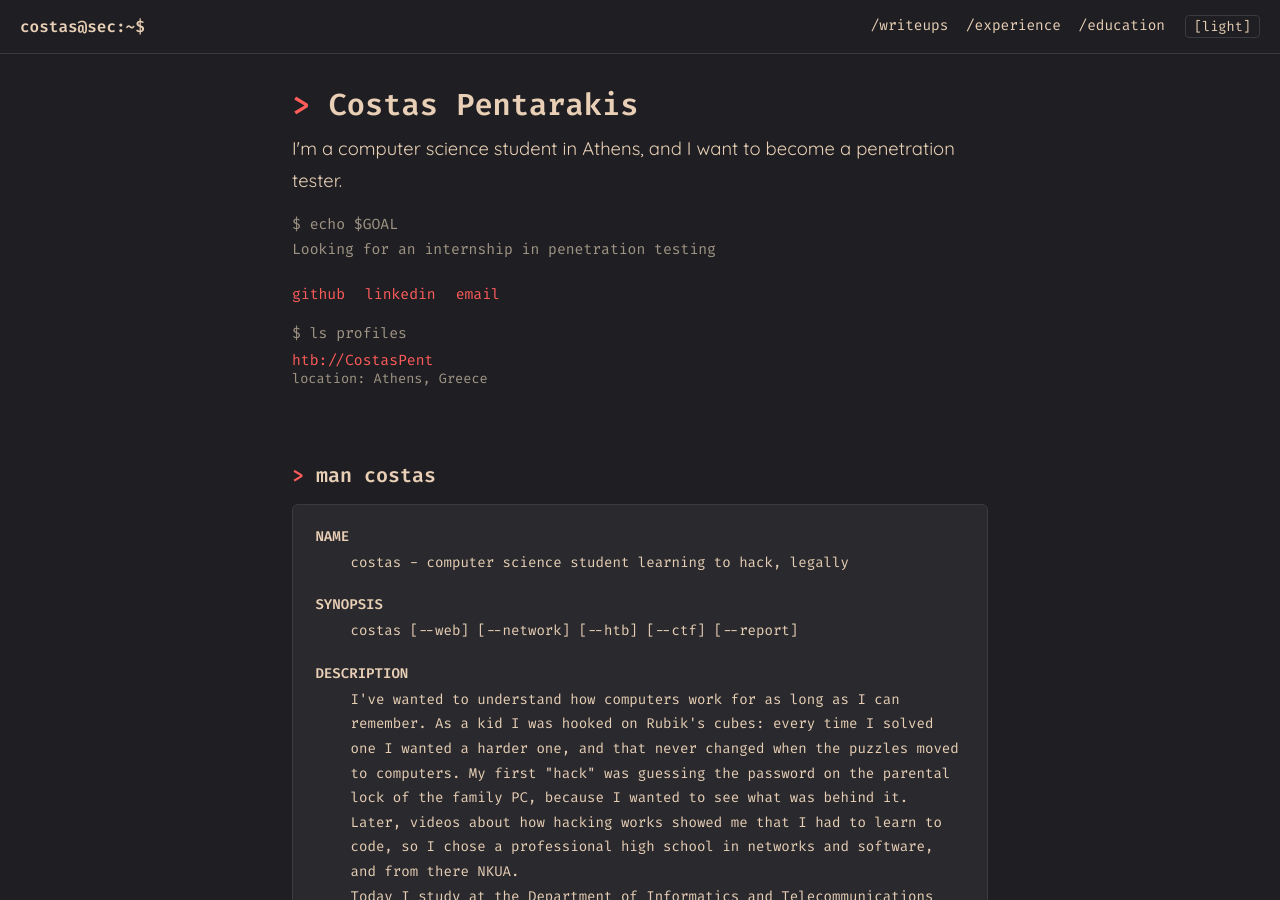
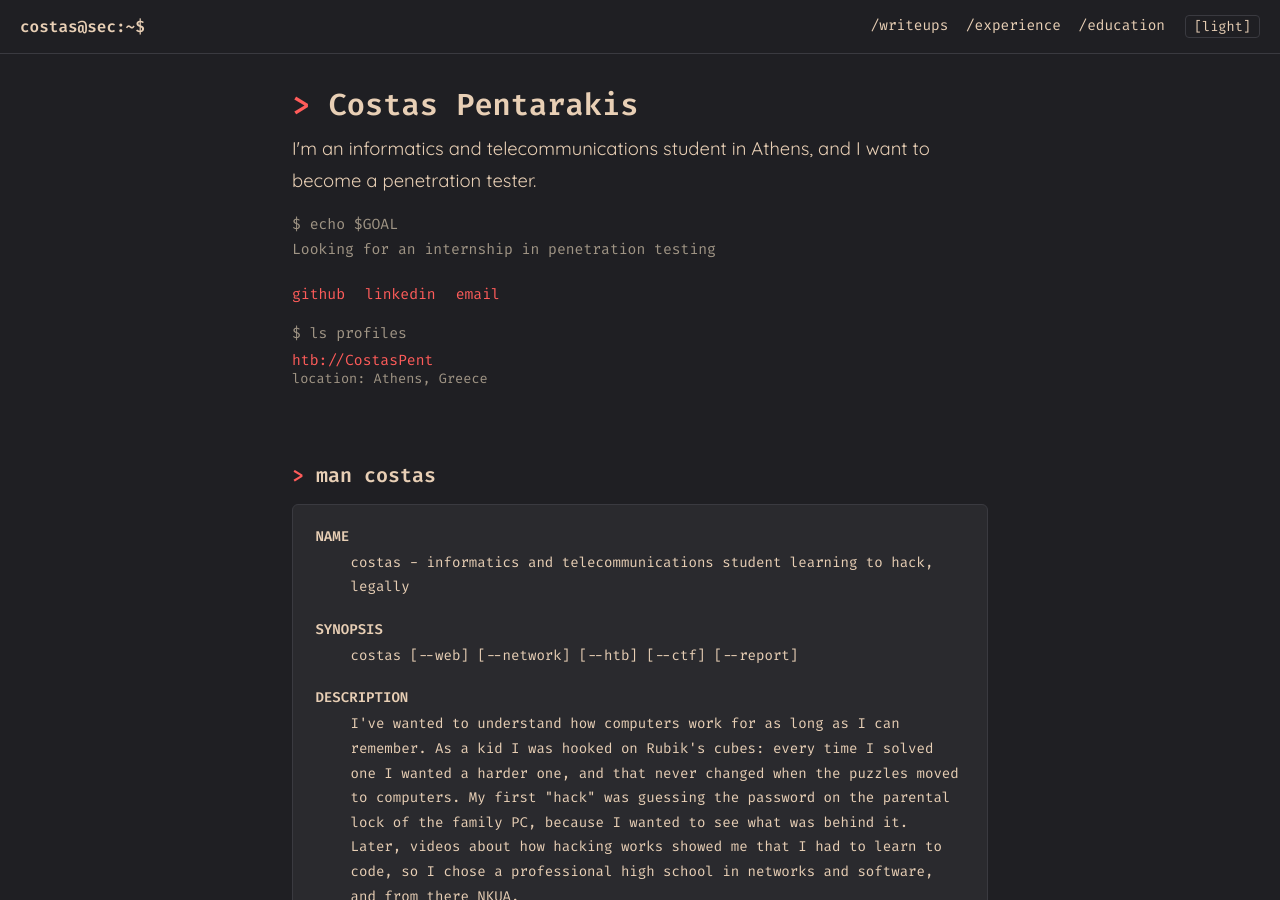
Before and after one commit to CostasPent/CostasPent.github.io, a Jekyll site: the page built from index.html, in a window 1280 px wide and 900 px high. Built offline with Jekyll 4.4.1, drawn with Linux system fonts in a browser that asks for light colours.

Commit message:
Update index.html

```diff
--- a/index.html
+++ b/index.html
@@ -4,11 +4,11 @@ title: Home
 ---
 <section class="hero">
   <h1><span class="acc">&gt;</span> <span id="typed" data-text="Costas Pentarakis">Costas Pentarakis</span><span class="cursor">_</span></h1>
-  <p class="tag-line">I'm a computer science student in Athens, and I want to become a penetration tester.</p>
+  <p class="tag-line">I'm an informatics and telecommunications student in Athens, and I want to become a penetration tester.</p>
   <p class="goal mono muted">$ echo $GOAL<br>Looking for an internship in penetration testing</p>
   <div class="links mono">
     <a href="https://github.com/CostasPent">github</a>
-    <a href="https://www.linkedin.com/in/konstantinos-pentarakis-306286332/">linkedin</a>
+    <a href="https://www.linkedin.com/in/costas-pentarakis/">linkedin</a>
     <a href="mailto:costaspentarakis@gmail.com">email</a>
   </div>
   {% assign any_profile = false %}
@@ -36,7 +36,7 @@ title: Home
 <h2>man costas</h2>
 <div class="term mono">
   <p class="h">NAME</p>
-  <p>costas - computer science student learning to hack, legally</p>
+  <p>costas - informatics and telecommunications student learning to hack, legally</p>
   <p class="h">SYNOPSIS</p>
   <p>costas [--web] [--network] [--htb] [--ctf] [--report]</p>
   <p class="h">DESCRIPTION</p>
```
